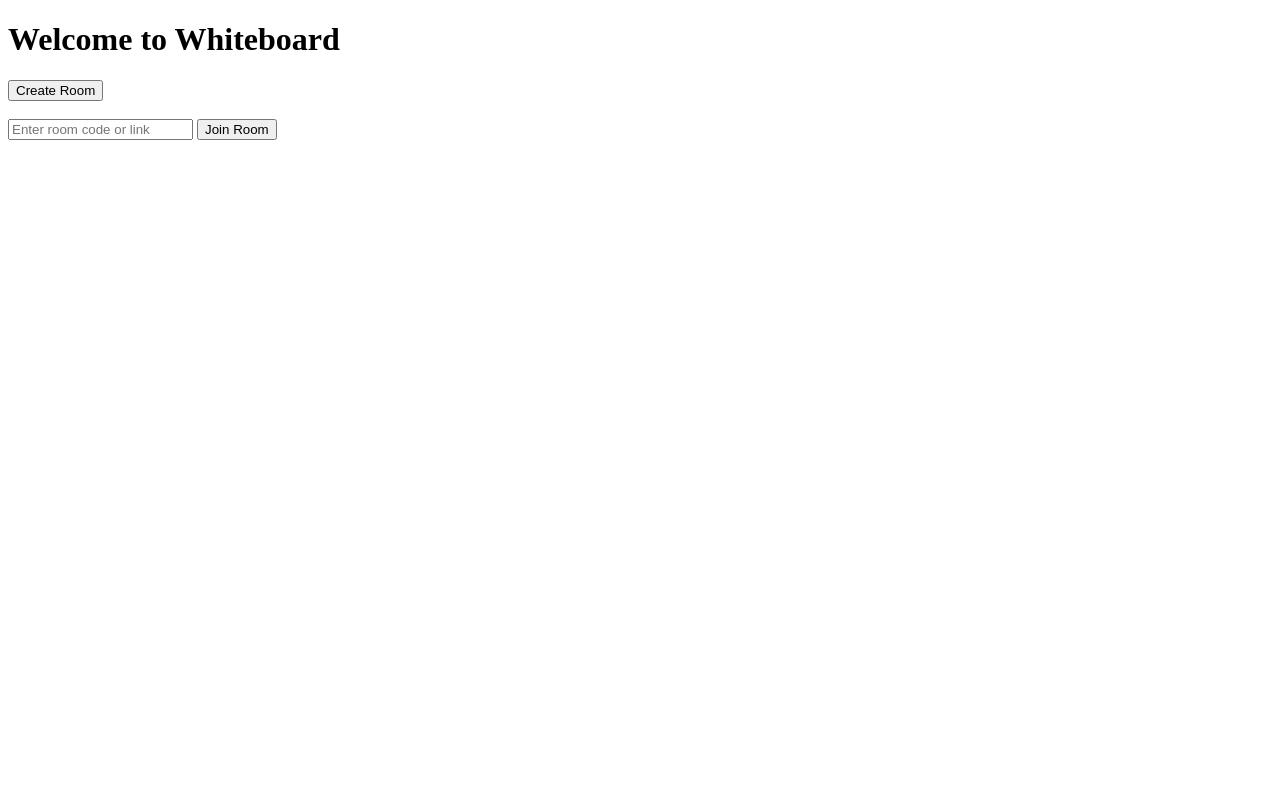
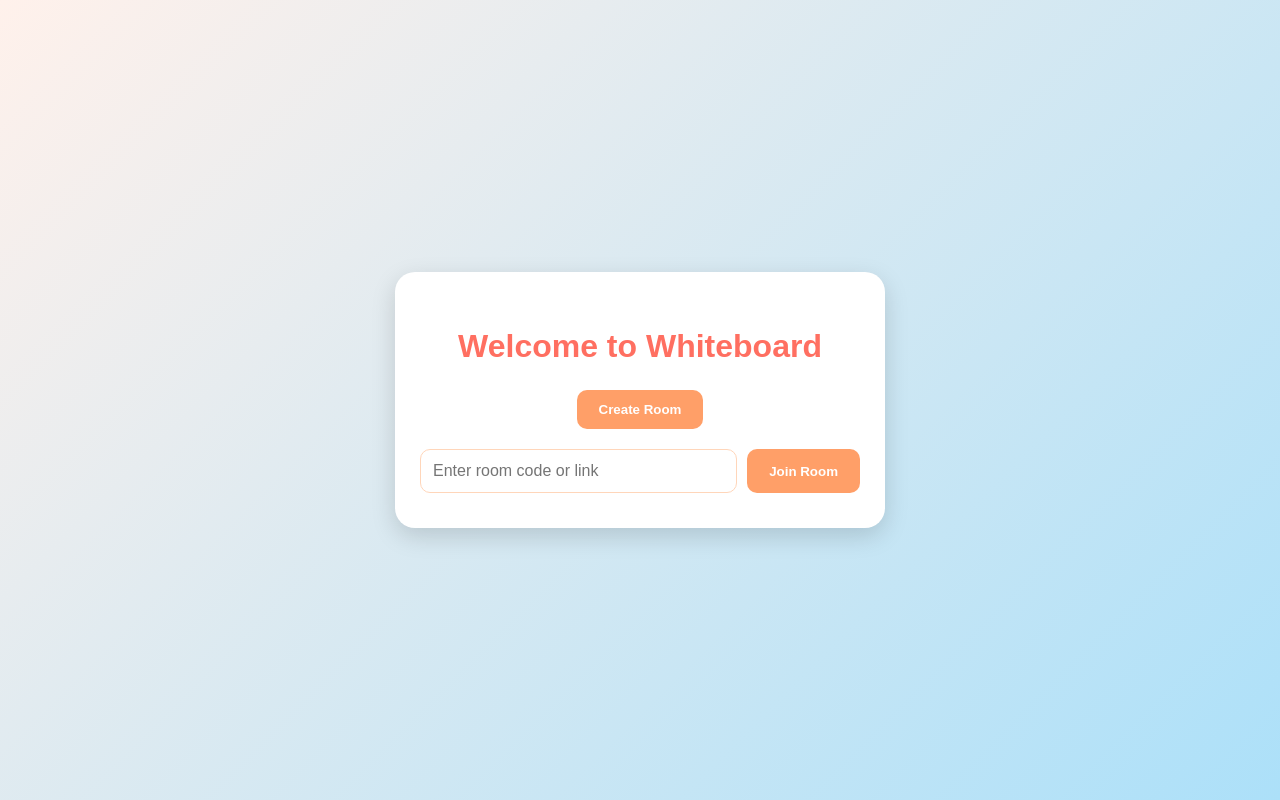
Before and after one commit to PnPavithra/MultiPlayer-WhiteBoard, a website: page public/home.html in a window 1280 px wide. Drawn offline with nearby package versions, Linux system fonts and the light colour scheme.

Commit message:
css for home.html

```diff
--- /dev/null
+++ b/public/css/home.css
@@ -0,0 +1,57 @@
+body {
+    font-family: 'Quicksand', sans-serif;
+    background: linear-gradient(135deg, #fff1eb, #ace0f9);
+    display: flex;
+    justify-content: center;
+    align-items: center;
+    height: 100vh;
+    margin: 0;
+}
+
+.container {
+    background: #ffffff;
+    padding: 35px 25px;
+    border-radius: 20px;
+    box-shadow: 0 8px 25px rgba(0,0,0,0.15);
+    text-align: center;
+    max-width: 440px;
+    width: 100%;
+}
+
+h1 {
+    color: #ff6f61;
+    font-weight: 700;
+    margin-bottom: 25px;
+}
+
+.create-room {
+    margin-bottom: 20px;
+}
+
+.join-room {
+    display: flex;
+    gap: 10px;
+    justify-content: center;
+}
+
+input[type="text"] {
+    padding: 12px;
+    border-radius: 10px;
+    border: 1px solid #ffd6ba;
+    flex: 1;
+    font-size: 1rem;
+}
+
+button {
+    background: #ff9f68;
+    border: none;
+    padding: 12px 22px;
+    border-radius: 10px;
+    color: #fff;
+    font-weight: 600;
+    cursor: pointer;
+    transition: 0.3s;
+}
+button:hover {
+    background: #ff7849;
+}
--- a/public/home.html
+++ b/public/home.html
@@ -3,23 +3,26 @@
 <head>
     <meta charset="UTF-8">
     <meta name="viewport" content="width=device-width, initial-scale=1.0">
+    <link rel="stylesheet" href="./css/home.css">
     <title>Whiteboard Rooms</title>
 </head>
 <body>
+  <div class="container">
     <h1>Welcome to Whiteboard</h1>
 
-    <button id = "createRoomBtn">Create Room</button>
+    <div class="create-room">
+      <button id="createRoomBtn">Create Room</button>
+    </div>
 
-    <p id = "roomLink" style = "display: none;">
-        share this link: <span id = "generatedLink"></span>
+    <p id="roomLink" style="display: none;">
+      Share this link: <span id="generatedLink"></span>
     </p>
 
-    <br><br>
+    <div class="join-room">
+      <input type="text" id="joinRoomInput" placeholder="Enter room code or link"/>
+      <button id="joinRoomBtn">Join Room</button>
+    </div>
+  </div>
+</body>
 
-    <input type = "text" id = "joinRoomInput" placeholder="Enter room code or link"/>
-    <button id = "joinRoomBtn">Join Room</button>
-
-    <script src = "/socket.io/socket.io.js"></script>
-    <script type = "module" src = "/js/home.js"></script>
-</body>
 </html>
```
Also changed, not shown: public/index.html (+1 -1 lines), public/css/styles.css (renamed from public/styles.css).
